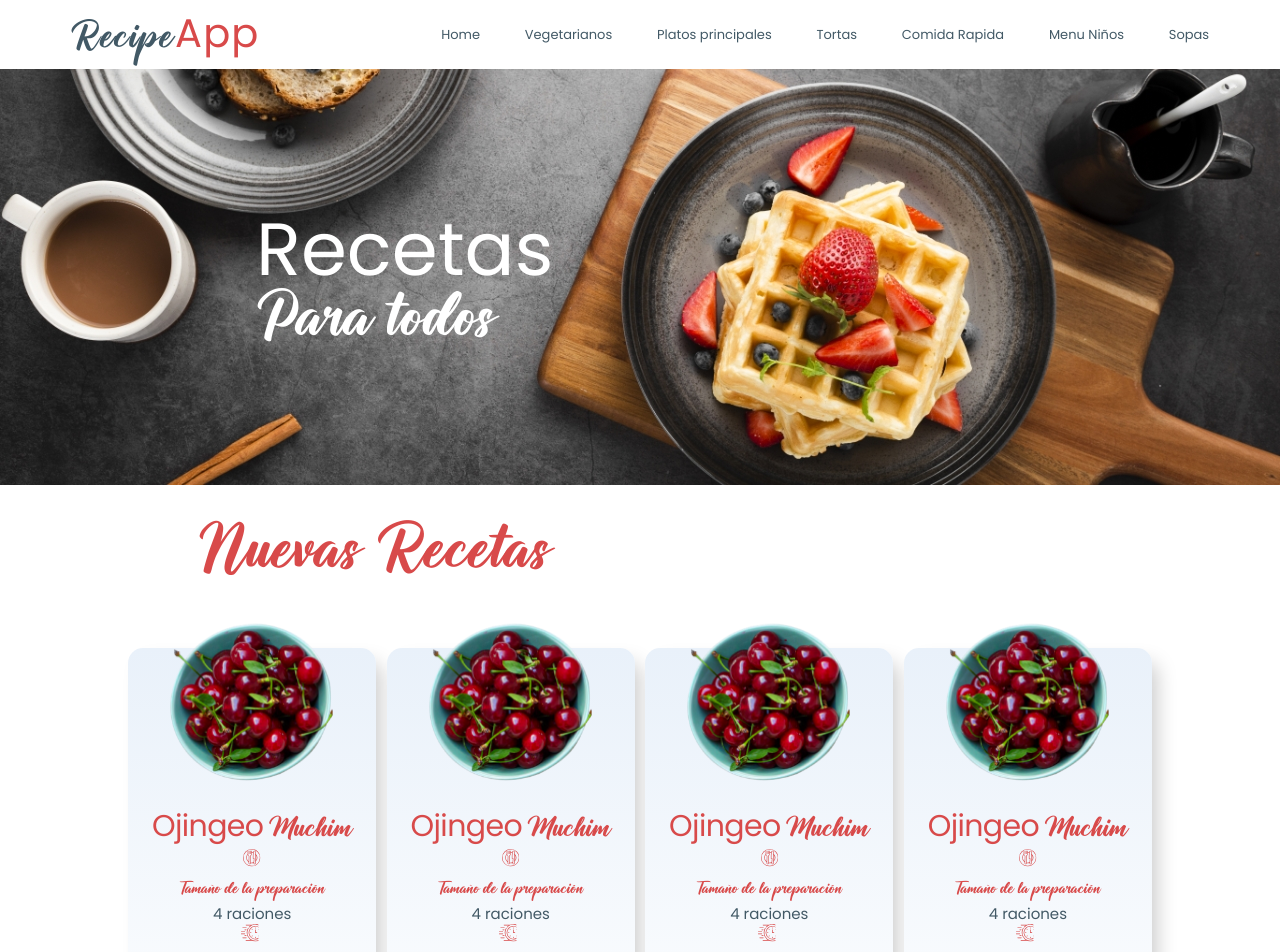
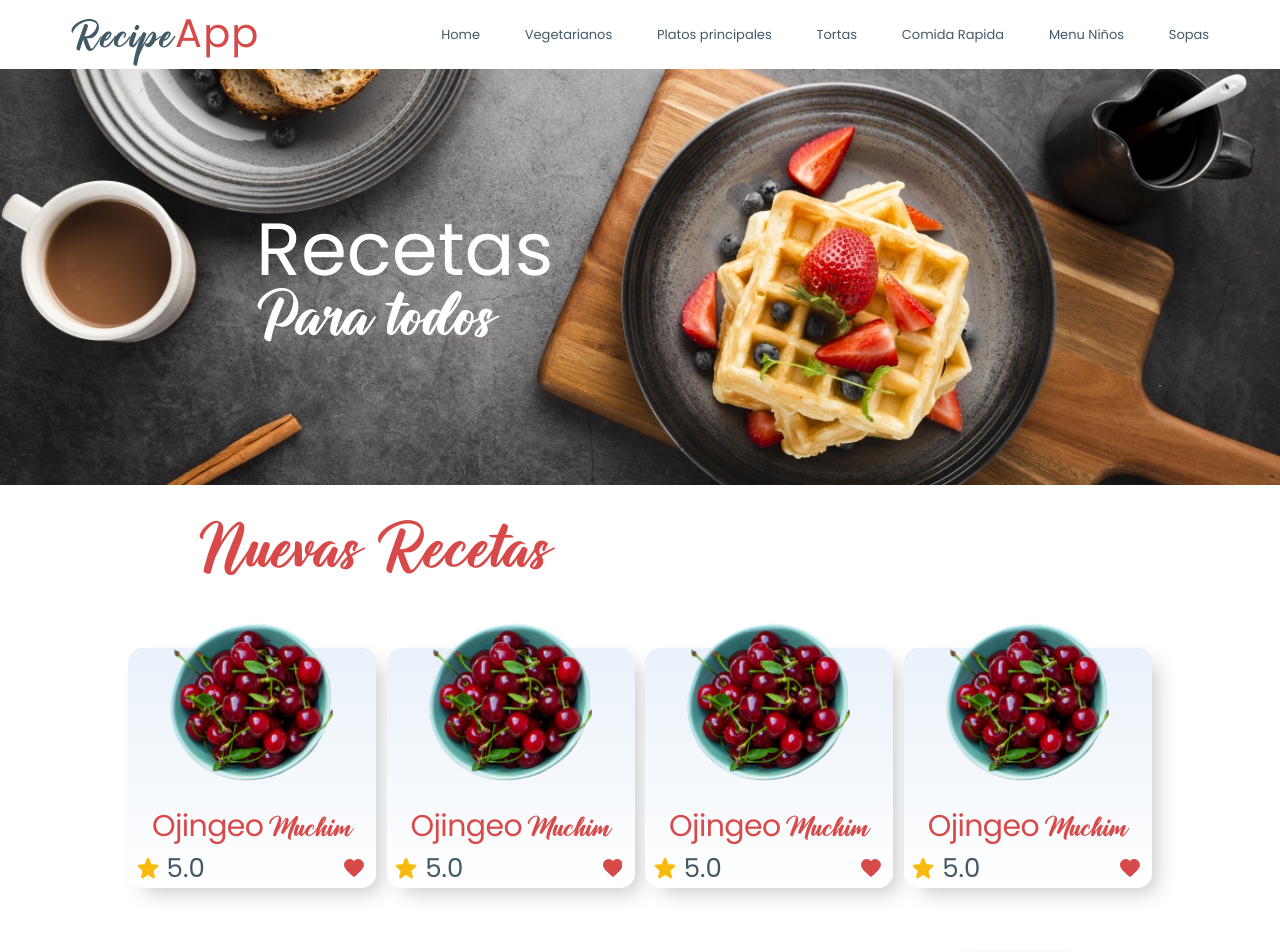
Before and after one commit to milo9402/aranda-frontend, a React (Create React App) app: page / in a window 1280 px wide. Shown: the top 952 px of the page. Built offline with nearby package versions, Linux system fonts and the light colour scheme.

Commit message:
chore(card): card body second version

```diff
--- a/src/components/Card/index.tsx
+++ b/src/components/Card/index.tsx
@@ -1,4 +1,4 @@
-import React from 'react'
+import React, { useState } from 'react';
 import CardBody from './CardBody'
 import CardImage from '../../assets/cherry.png'
 import {ReactComponent as StarIcon}  from '../../assets/icons/ic_star.svg'
@@ -6,15 +6,30 @@ import {ReactComponent as HeartIcon}  from '../../assets/icons/ic-favorite.svg'
 
 
 export default function Card() {
+  const [isShown, setIsShown] = useState(false);
+
+
   return (
-    <div className='card_container'>
+    <div
+      className={isShown ? 'card_container open' : 'card_container'}
+      onMouseEnter={() => setIsShown(true)}
+      onMouseLeave={() => setIsShown(false)}
+    >
       <img className='card_image' src={CardImage} alt="card_image" />
-        <span className='card_title'>
+
+      {!isShown && (
+        <span
+          className='card_title'
+        >
             <div className="card_food">Ojingeo</div>
             <div className="card_ingredient">Muchim</div>
         </span>
+      )}
       <CardBody/>
-        <div className='card_icons'>
+      {!isShown && (
+        <div
+          className='card_icons'
+        >
           <span className='card_puntuation'>
               <StarIcon/>
               <span className='card_puntuation_text'>5.0</span>
@@ -23,6 +38,7 @@ export default function Card() {
             <HeartIcon/>
           </span>
         </div>
+      )}
     </div>
   )
 }
--- a/src/styles/components/_card.scss
+++ b/src/styles/components/_card.scss
@@ -34,23 +34,10 @@
         position: relative;
         top: -25px;
     }
-    .card_body .card_body_info{
-        display: flex;
-        flex-direction: column;
-        justify-content: space-between;
-        align-items: center;
-        text-align: center;
-        gap: 5px;
-        .card_body_description{
-            color: $primary;
-            font: normal normal normal 17px/20px Monster Clubhouse;
-            letter-spacing: 0px;
-        }
-        .card_body_value{
-            color: $secondary;
-            font: normal normal normal 15px/20px Poppins;
-        }
+    .card_body{
+        display: none;
     }
+
     .card_icons{
         display: flex;
         flex-direction: row;
@@ -75,5 +62,25 @@
             padding-right: 5%;
         }
     }
+  &.open {
+    .card_body, .card_body_info{
+        display: flex;
+        flex-direction: column;
+        justify-content: space-between;
+        align-items: center;
+        text-align: center;
+        gap: 5px;
+        transition: height 0.2s;
+        .card_body_description{
+            color: $primary;
+            font: normal normal normal 17px/20px Monster Clubhouse;
+            letter-spacing: 0px;
+        }
+        .card_body_value{
+            color: $secondary;
+            font: normal normal normal 15px/20px Poppins;
+        }
 
+    }
+  }
 }
--- a/src/styles/components/_carrousel.scss
+++ b/src/styles/components/_carrousel.scss
@@ -2,7 +2,7 @@
     display: flex;
     flex-direction: row;
     justify-content: center;
-    align-items: center;
+    align-items: flex-start;
     gap: 1%;
     margin-bottom: 5%;
 
```
Lines whose indentation alone changed are shown as unchanged.
